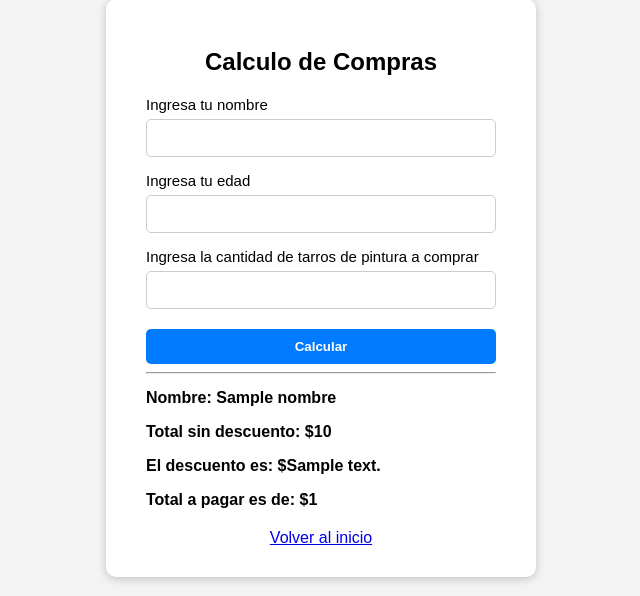
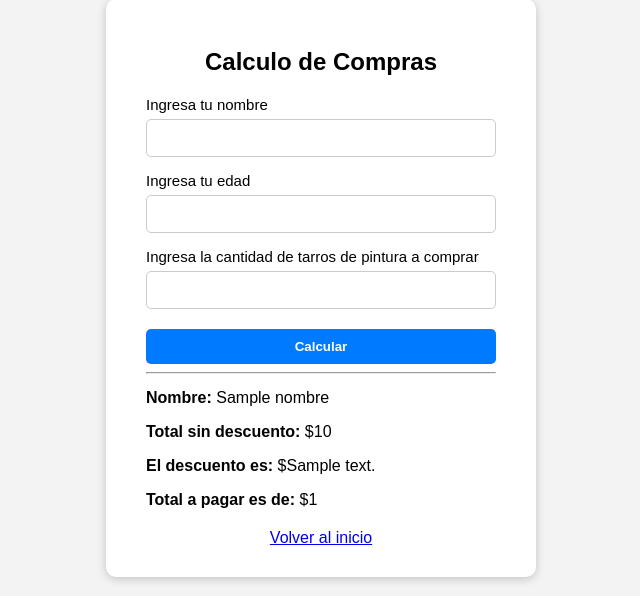
Before and after one commit to junaluis/Examen, a Flask app: template templates/ejercicio1.html in a window 1280 px wide. Shown: the part 112-708 px from the top of the page, without its empty margins (319-959 px from the left). Run offline with Flask 3, Linux system fonts and the light colour scheme; the template is opened without the code that fills it: most values are stand-ins (such as "Sample title", 1, 10 or a date in 2020).

Commit message:
Cambios realizados en estylo.css y ejercio1.html

```diff
--- a/static/css/estilo.css
+++ b/static/css/estilo.css
@@ -1,4 +1,4 @@
-/* Fondo y centrado general */
+/* Fondo general */
 body.centered {
     display: flex;
     justify-content: center;
@@ -9,7 +9,7 @@ body.centered {
     font-family: Arial, sans-serif;
 }
 
-/* Estilo para tarjetas de formulario */
+/* Estilo para formulario */
 form {
     background-color: white;
     padding: 30px 40px;
@@ -68,12 +68,12 @@ button:hover {
 /* Resultado del formulario */
 p {
     margin-top: 15px;
-    font-weight: bold;
+    font-weight: Medium;
        text-align: left;
 }
 
 
-/* Estilo para el index (botones coloridos) */
+/* Estilo para el index*/
 a.boton {
     display: inline-block;
     width: 150px;
--- a/templates/ejercicio1.html
+++ b/templates/ejercicio1.html
@@ -22,12 +22,12 @@
 
         {% if nombre %}
             <hr>
-        <div class="r">
+
             <p><strong>Nombre:</strong> {{ nombre }}</p>
             <p><strong>Total sin descuento:</strong> ${{ total }}</p>
             <p><strong>El descuento es:</strong> ${{ descuento_aplicado }}</p>
             <p><strong>Total a pagar es de:</strong> ${{ total_pagar }}</p>
-            </div>
+
         {% endif %}
 
         <a href="/" style="display:block; margin-top:20px;">Volver al inicio</a>
```
